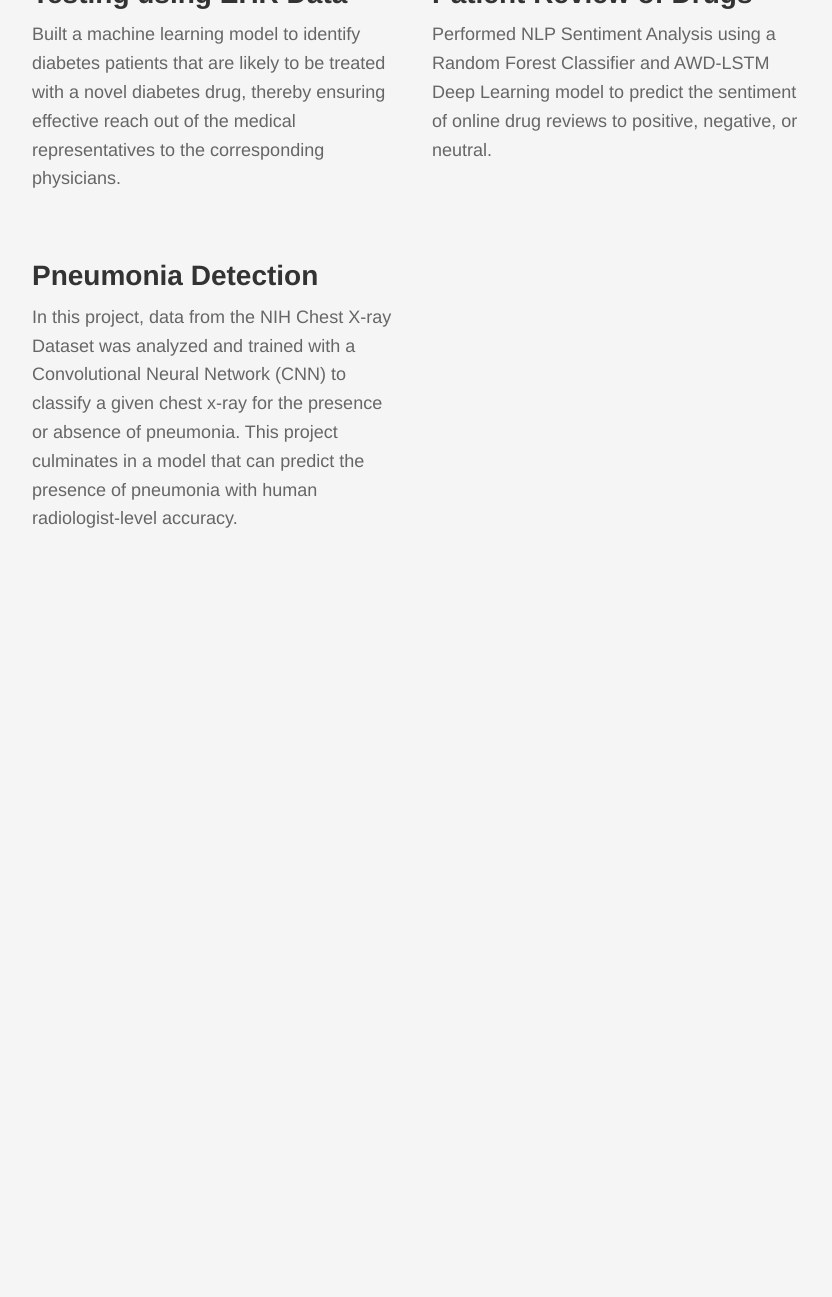
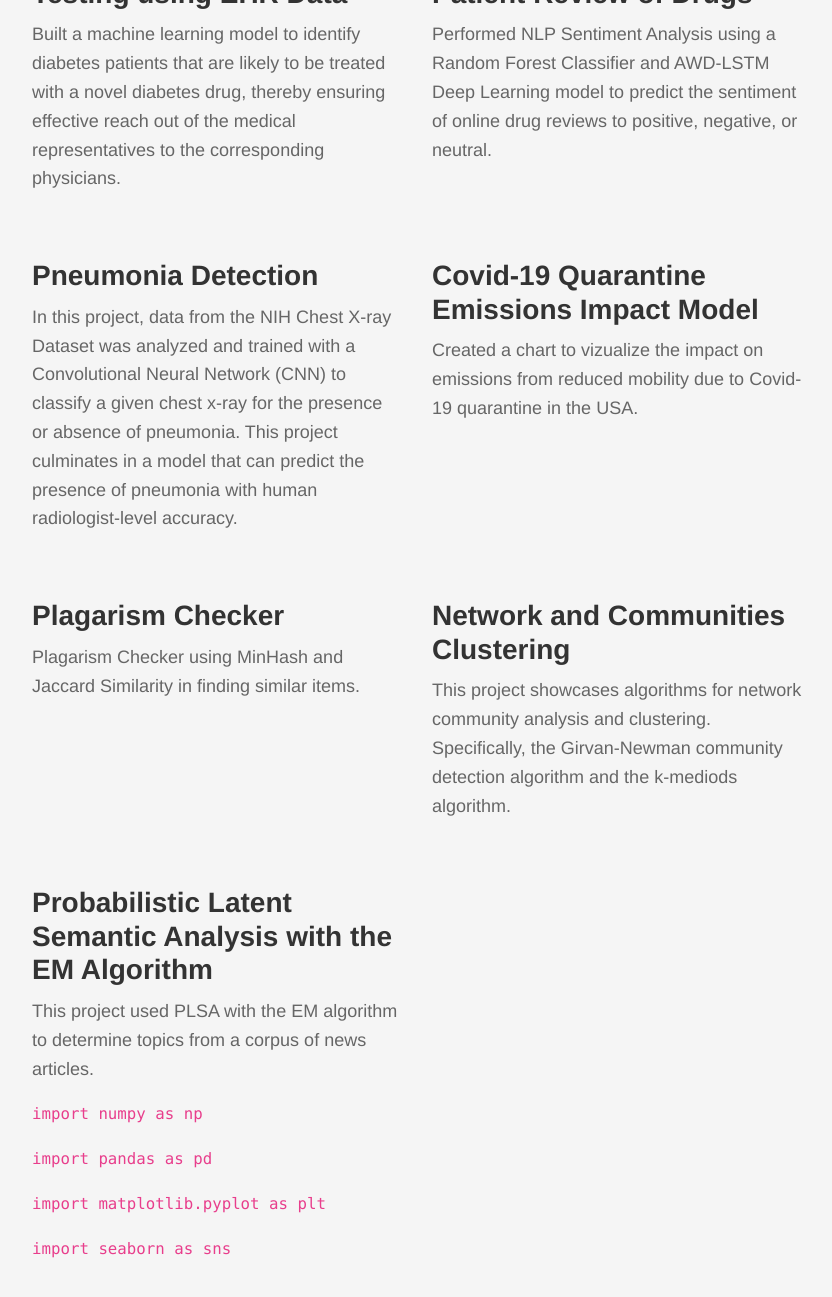
Before and after one commit to kshptl/kshptl.github.io, a Jekyll site: the page index.html, which Jekyll copies as it is, in a window 1280 px wide and 1400 px high, scrolled down 928 px. Shown: the top 1297 px of the window, without its empty margins (223-1055 px from the left). Built offline with Jekyll 4.4.1, drawn with Linux system fonts in a browser that asks for light colours; before the commit the page ends 1607 px from its top, so only the background shows below that; some of the changed text lies outside the part shown.

Commit message:
Update index.html

```diff
--- a/index.html
+++ b/index.html
@@ -61,4 +61,43 @@
 					<h3>Pneumonia Detection</h3>
 					<p>In this project, data from the NIH Chest X-ray Dataset was analyzed and trained with a Convolutional Neural Network (CNN) to classify a given chest x-ray for the presence or absence of pneumonia. This project culminates in a model that can predict the presence of pneumonia with human radiologist-level accuracy.</p>
 				</div>
-				<div class="col-md
+								<div class="col-md-6 project">
+					<h3>Covid-19 Quarantine Emissions Impact Model</h3>
+					<p>Created a chart to vizualize the impact on emissions from reduced mobility due to Covid-19 quarantine in the USA.</p>
+				</div>
+			</div>
+			<div class="row">
+				<div class="col-md-6 project">
+					<h3>Plagarism Checker</h3>
+					<p>Plagarism Checker using MinHash and Jaccard Similarity in finding similar items.</p>
+				</div>
+				<div class="col-md-6 project">
+					<h3>Network and Communities Clustering</h3>
+					<p>This project showcases algorithms for network community analysis and clustering. Specifically, the Girvan-Newman community detection algorithm and the k-mediods algorithm.</p>
+				</div>
+			</div>
+			<div class="row">
+				<div class="col-md-6 project">
+					<h3>Probabilistic Latent Semantic Analysis with the EM Algorithm</h3>
+					<p>This project used PLSA with the EM algorithm to determine topics from a corpus of news articles.</p>
+					<p><code>import numpy as np</code></p>
+					<p><code>import pandas as pd</code></p>
+					<p><code>import matplotlib.pyplot as plt</code></p>
+					<p><code>import seaborn as sns</code></p>
+				</div>
+			</div>
+		</div>
+	</section>
+
+	<section id="contact">
+		<div class="container">
+			<h2>Contact</h2>
+			<p>If you'd like to get in touch with me, please send an email to <a href="mailto:kushpaatel@live.com">kushapatel@live.com</a>.</p>
+		</div>
+	</section>
+
+	<script src="https://code.jquery.com/jquery-3.5.1.slim.min.js"></script>
+	<script src="https://cdn.jsdelivr.net/npm/@popperjs/core@2.9.3/dist/esm/popper.min.js"></script>
+	<script src="https://stackpath.bootstrapcdn.com/bootstrap/4.5.2/js/bootstrap.min.js"></script>
+</body>
+</html>
```
